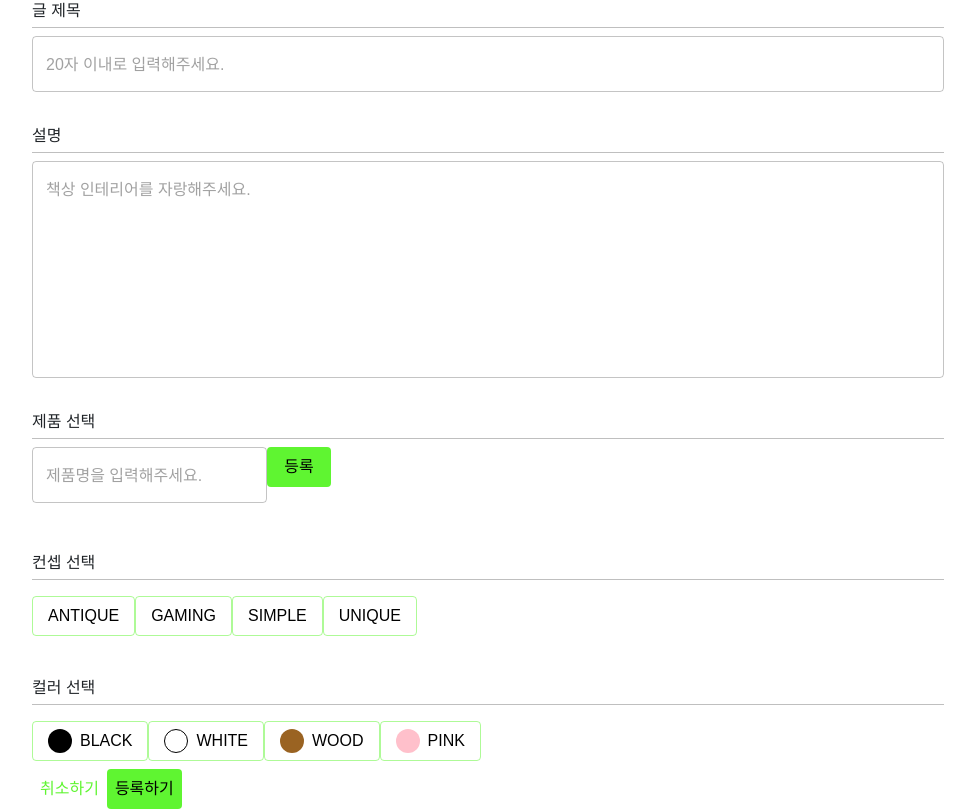
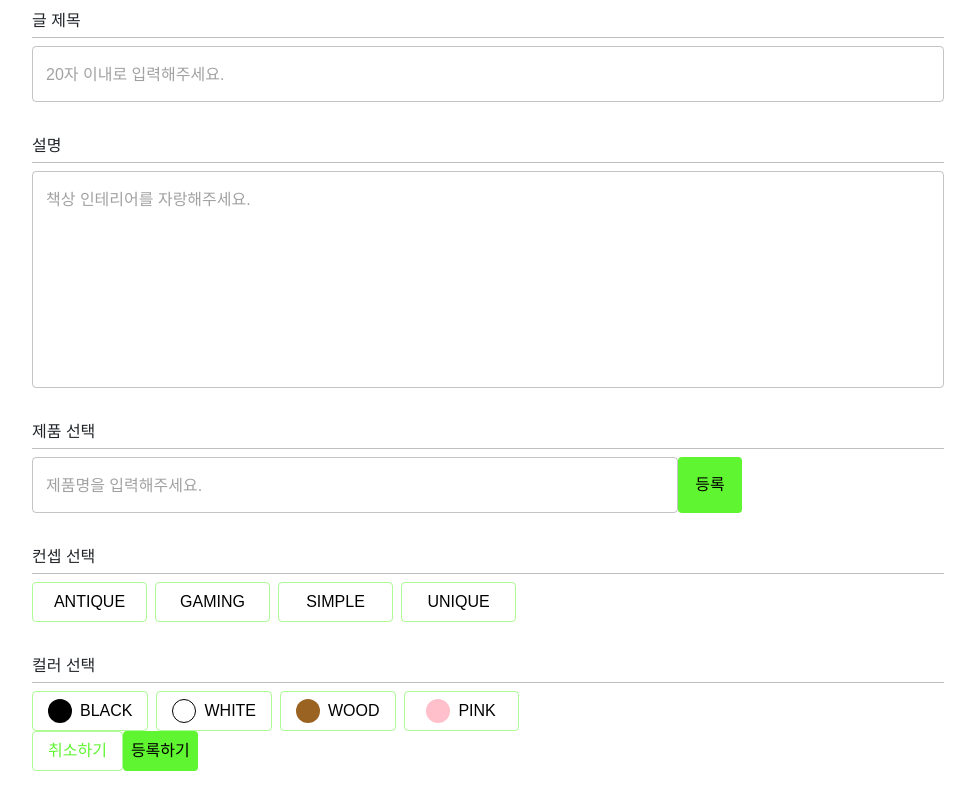
Before and after one commit to ZayaDB/ezkorea, a React (Create React App) app: page /community/post in a window 1280 px wide. Shown: the part 242-1051 px from the top of the page, without its empty margins (152-1127 px from the left). After the commit the page ends 1013 px from the top, so only its background shows below. Built offline with nearby package versions, Linux system fonts and the light colour scheme; a web font is replaced by a local one.

Commit message:
design: community post css 수정 중

```diff
--- a/src/pages/CommunityPostPage.tsx
+++ b/src/pages/CommunityPostPage.tsx
@@ -1,7 +1,8 @@
-import React, { useState, useEffect } from 'react';
+import React, { useState, useEffect, useRef } from 'react';
 import { useForm, SubmitHandler } from 'react-hook-form';
 import ContentArea from '../styles/ContentArea';
 import theme from '../styles/theme';
+import styled from '@emotion/styled';
 import {
   Box,
   Typography,
@@ -39,14 +40,15 @@ function CommunityPostPage() {
 
   console.log('formState errors1:', errors);
   const [files, setFiles] = useState<File[]>([]);
-
   const [products, setProducts] = useState<string[]>([]);
   const [productName, setProductName] = useState('');
   const [selectedConcepts, setSelectedConcepts] = useState<string[]>([]);
   const [selectedColors, setSelectedColors] = useState<string[]>([]);
   const [open, setOpen] = useState(false);
   const [formData, setFormData] = useState<IFormInput | null>(null);
+  const fileInputRef = useRef<HTMLInputElement>(null);
 
+  // 컨셉과 색상 선택에 변화 일어날 시 오류 감지
   useEffect(() => {
     if (selectedConcepts.length > 0) {
       clearErrors('submissionConcepts');
@@ -56,6 +58,77 @@ function CommunityPostPage() {
     }
   }, [selectedConcepts, selectedColors, clearErrors]);
 
+  const triggerFileInput = () => {
+    // ref를 사용하여 실제 input 요소를 트리거합니다
+    fileInputRef.current?.click();
+  };
+
+  // 파일 선택 핸들러
+  const handleFileChange = (event: React.ChangeEvent<HTMLInputElement>) => {
+    if (event.target.files) {
+      const fileArray = Array.from(event.target.files);
+      const newFiles = [...files, ...fileArray];
+      if (newFiles.length < 1 || newFiles.length > 4) {
+        setError('files', {
+          type: 'manual',
+          message: '1개 이상 4개 이하의 사진을 업로드해주세요.',
+        });
+        console.log('사진 에러');
+      } else {
+        clearErrors('files');
+        setFiles(newFiles);
+      }
+    }
+  };
+
+  // 파일 제거 핸들러
+  const handleRemoveFile = (fileIndex: number) => {
+    const newFiles = files.filter((_, index) => index !== fileIndex);
+    if (newFiles.length < 1) {
+      setError('files', {
+        type: 'manual',
+        message: '1개의 이미지는 필수로 첨부해주세요.',
+      });
+    } else {
+      clearErrors('files');
+      setFiles(newFiles);
+    }
+  };
+
+  // 제품명 입력 시 배열에 추가
+  const addProduct = () => {
+    if (productName && !products.includes(productName)) {
+      setProducts([...products, productName]);
+      setProductName(''); // 입력 필드 초기화
+    }
+  };
+
+  //제품평 인풋창에서 엔터 누르면 추가
+  const handleKeyPress = (event: React.KeyboardEvent<HTMLInputElement>) => {
+    if (event.key === 'Enter') {
+      event.preventDefault(); // 엔터 키로 인한 폼 제출 방지
+      addProduct();
+    }
+  };
+
+  //체크박스 대신 버튼 토글로 변경
+  const toggleSelection = (
+    item: string,
+    list: string[],
+    setList: React.Dispatch<React.SetStateAction<string[]>>
+  ) => {
+    const currentIndex = list.indexOf(item);
+    const newChecked = [...list];
+    currentIndex === -1
+      ? newChecked.push(item)
+      : newChecked.splice(currentIndex, 1);
+    setList(newChecked);
+    clearErrors(
+      list === selectedConcepts ? 'submissionConcepts' : 'submissionColors'
+    );
+  };
+
+  // 모달 관련
   const handleOpen = () => setOpen(true);
   const handleClose = () => setOpen(false);
 
@@ -105,76 +178,22 @@ function CommunityPostPage() {
     // 여기에 실제 데이터 제출 로직을 추가할 수 있습니다.
   };
 
-  // 파일 선택 핸들러
-  const handleFileChange = (event: React.ChangeEvent<HTMLInputElement>) => {
-    if (event.target.files) {
-      const fileArray = Array.from(event.target.files);
-      const newFiles = [...files, ...fileArray];
-      if (newFiles.length < 1 || newFiles.length > 4) {
-        setError('files', {
-          type: 'manual',
-          message: '1개 이상 4개 이하의 사진을 업로드해주세요.',
-        });
-        console.log('사진 에러');
-      } else {
-        clearErrors('files');
-        setFiles(newFiles);
-      }
-    }
-  };
-
-  // 파일 제거 핸들러
-  const handleRemoveFile = (fileIndex: number) => {
-    const newFiles = files.filter((_, index) => index !== fileIndex);
-    if (newFiles.length < 1) {
-      setError('files', {
-        type: 'manual',
-        message: '1개의 이미지는 필수로 첨부해주세요.',
-      });
-    } else {
-      clearErrors('files');
-      setFiles(newFiles);
-    }
-  };
-  const addProduct = () => {
-    if (productName && !products.includes(productName)) {
-      setProducts([...products, productName]);
-      setProductName(''); // 입력 필드 초기화
-    }
-  };
-
-  //제품평 인풋창에서 엔터 누르면 추가
-  const handleKeyPress = (event: React.KeyboardEvent<HTMLInputElement>) => {
-    if (event.key === 'Enter') {
-      event.preventDefault(); // 엔터 키로 인한 폼 제출 방지
-      addProduct();
-    }
-  };
-
-  //체크박스 대신 버튼 토글로 변경
-  const toggleSelection = (
-    item: string,
-    list: string[],
-    setList: React.Dispatch<React.SetStateAction<string[]>>
-  ) => {
-    const currentIndex = list.indexOf(item);
-    const newChecked = [...list];
-    currentIndex === -1
-      ? newChecked.push(item)
-      : newChecked.splice(currentIndex, 1);
-    setList(newChecked);
-    clearErrors(
-      list === selectedConcepts ? 'submissionConcepts' : 'submissionColors'
-    );
-  };
-
   return (
     <ContentArea>
       <form onSubmit={handleSubmit(onSubmit)}>
         <Box display='flex' flexDirection='column'>
           <SubTitle text='사진'></SubTitle>
           <Box display='flex' flexDirection='row'>
-            <input type='file' multiple onChange={handleFileChange} />
+            <input
+              type='file'
+              multiple
+              onChange={handleFileChange}
+              ref={fileInputRef}
+              style={{ display: 'none' }}
+            />
+            <Button onClick={triggerFileInput} variant='contained'>
+              파일 선택
+            </Button>
 
             {files.map((file, index) => {
               const imageUrl = URL.createObjectURL(file);
@@ -201,8 +220,6 @@ function CommunityPostPage() {
                       right: '0',
                       padding: '2px 5px',
                       lineHeight: '1',
-                      color: 'white',
-                      backgroundColor: 'red',
                       border: 'none',
                       cursor: 'pointer',
                     }}
@@ -266,7 +283,7 @@ function CommunityPostPage() {
 
           <SubTitle text='제품 선택'></SubTitle>
 
-          <Box>
+          <ProductBox>
             <TextField
               type='text'
               value={productName}
@@ -274,21 +291,29 @@ function CommunityPostPage() {
               onKeyDown={handleKeyPress}
               variant='outlined'
               placeholder='제품명을 입력해주세요.'
+              sx={{ width: '100%' }}
             />
             <Button
               type='button'
               onClick={addProduct}
               sx={{
                 color: theme.palette.common.black,
-                backgroundColor: theme.palette.primary.main,
-                ':hover': { backgroundColor: theme.palette.primary.main },
+                backgroundColor: 'primary.main',
+                ':hover': { backgroundColor: 'primary.main' },
               }}
             >
               등록
             </Button>
             <List>
               {products.map((product, index) => (
-                <ListItem key={index}>
+                <ListItem
+                  key={index}
+                  sx={{
+                    border: '1px solid',
+                    borderColor: 'primary.main',
+                    justifyContent: 'space-between',
+                  }}
+                >
                   {product}
                   <Button
                     type='button'
@@ -304,27 +329,12 @@ function CommunityPostPage() {
                 </ListItem>
               ))}
             </List>
-          </Box>
+          </ProductBox>
 
           <SubTitle text='컨셉 선택'></SubTitle>
-          {/* {['antique', 'gaming', 'simple', 'unique'].map(concept => (
-              <label key={concept}>
-                <input
-                  type='checkbox'
-                  checked={selectedConcepts.includes(concept)}
-                  onChange={e =>
-                    handleCheckboxChange('concepts', concept, e.target.checked)
-                  }
-                />
-                {concept}
-              </label>
-            ))}
-            {errors.submissionConcepts && (
-              <p>{errors.submissionConcepts.message}</p>
-            )} */}
           <Box>
             {['antique', 'gaming', 'simple', 'unique'].map(concept => (
-              <Button
+              <SelectButton
                 key={concept}
                 onClick={() =>
                   toggleSelection(
@@ -335,8 +345,6 @@ function CommunityPostPage() {
                 }
                 variant='outlined'
                 sx={{
-                  my: 1,
-                  color: 'black',
                   bgcolor: selectedConcepts.includes(concept)
                     ? 'primary.main'
                     : 'inherit',
@@ -348,7 +356,7 @@ function CommunityPostPage() {
                 }}
               >
                 {concept}
-              </Button>
+              </SelectButton>
             ))}
             {errors.submissionConcepts && (
               <Typography color='error'>
@@ -359,15 +367,13 @@ function CommunityPostPage() {
           <Box>
             <SubTitle text='컬러 선택' />
             {['black', 'white', 'wood', 'pink'].map(color => (
-              <Button
+              <SelectButton
                 key={color}
                 variant='outlined'
                 onClick={() =>
                   toggleSelection(color, selectedColors, setSelectedColors)
                 }
                 sx={{
-                  my: 1,
-                  color: 'black',
                   bgcolor: selectedColors.includes(color)
                     ? 'primary.main'
                     : 'inherit',
@@ -378,18 +384,9 @@ function CommunityPostPage() {
                   },
                 }}
               >
-                <Box
-                  sx={{
-                    width: 24,
-                    height: 24,
-                    borderRadius: '50%',
-                    border: color === 'white' ? 'solid 1px black' : 'none',
-                    bgcolor: color === 'wood' ? '#9A6322' : color,
-                    mr: 1,
-                  }}
-                />
+                <ColorCircle color={color} />
                 {color}
-              </Button>
+              </SelectButton>
             ))}
             {errors.submissionColors && (
               <Typography color='error'>
@@ -415,7 +412,9 @@ function CommunityPostPage() {
             )}
           </div> */}
         </Box>
-        <Button type='button'>취소하기</Button>
+        <Button type='button' variant='outlined'>
+          취소하기
+        </Button>
         <Button
           sx={{
             backgroundColor: theme.palette.primary.main,
@@ -458,3 +457,27 @@ function CommunityPostPage() {
 }
 
 export default CommunityPostPage;
+
+const ProductBox = styled(Box)({
+  maxWidth: '710px',
+  display: 'flex',
+  flexDirection: 'row',
+  justifyContent: 'space-between',
+});
+
+const SelectButton = styled(Button)({
+  marginY: '8px',
+  color: 'black',
+  margin: '0 8px 0 0',
+  minWidth: '115px',
+});
+
+// Color 표시 원 스타일 정의
+const ColorCircle = styled(Box)<{ color: string }>(({ color }) => ({
+  width: 24,
+  height: 24,
+  borderRadius: '50%',
+  border: color === 'white' ? '1px solid black' : 'none',
+  backgroundColor: color === 'wood' ? '#9A6322' : color,
+  marginRight: '8px',
+}));
```
